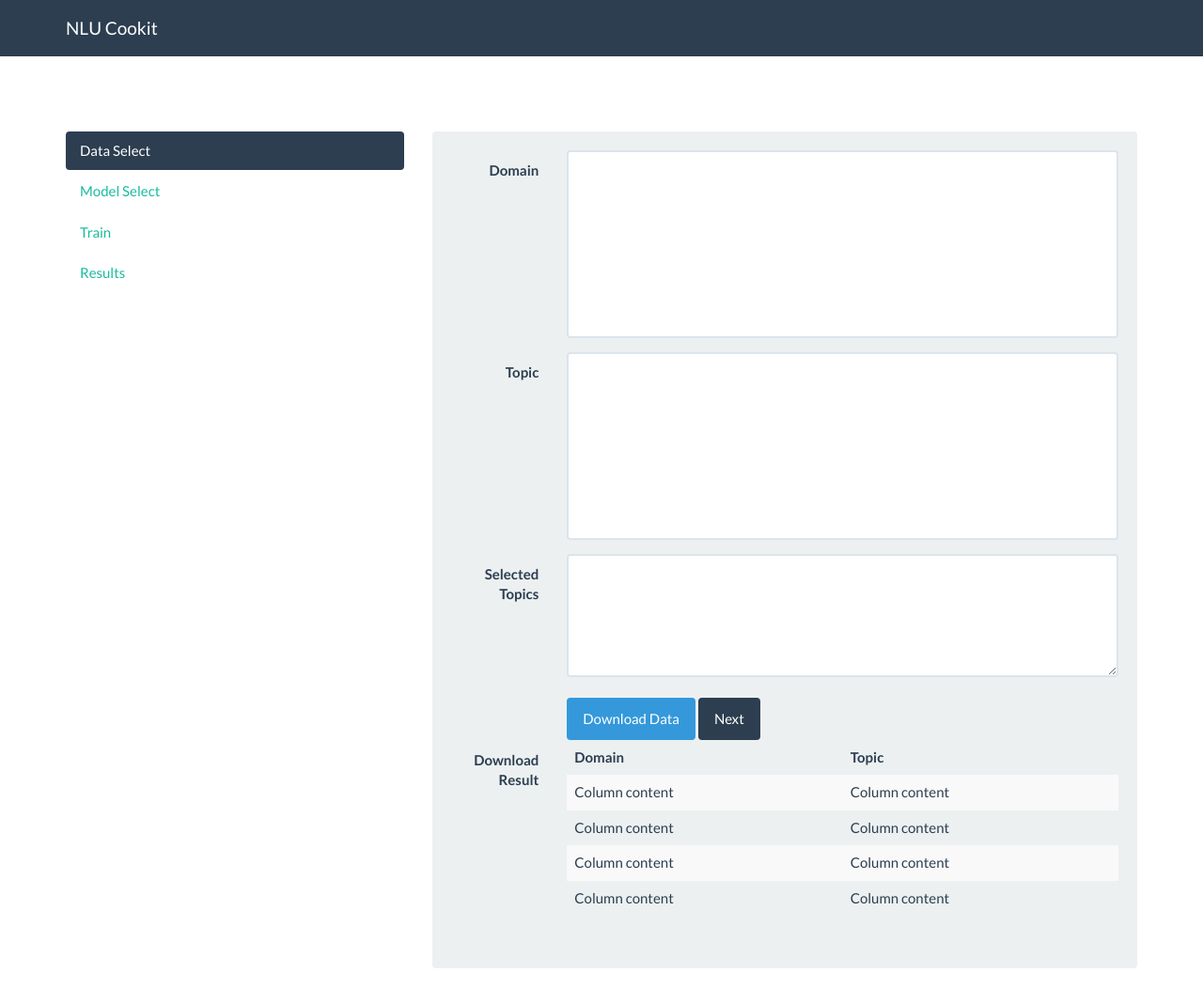
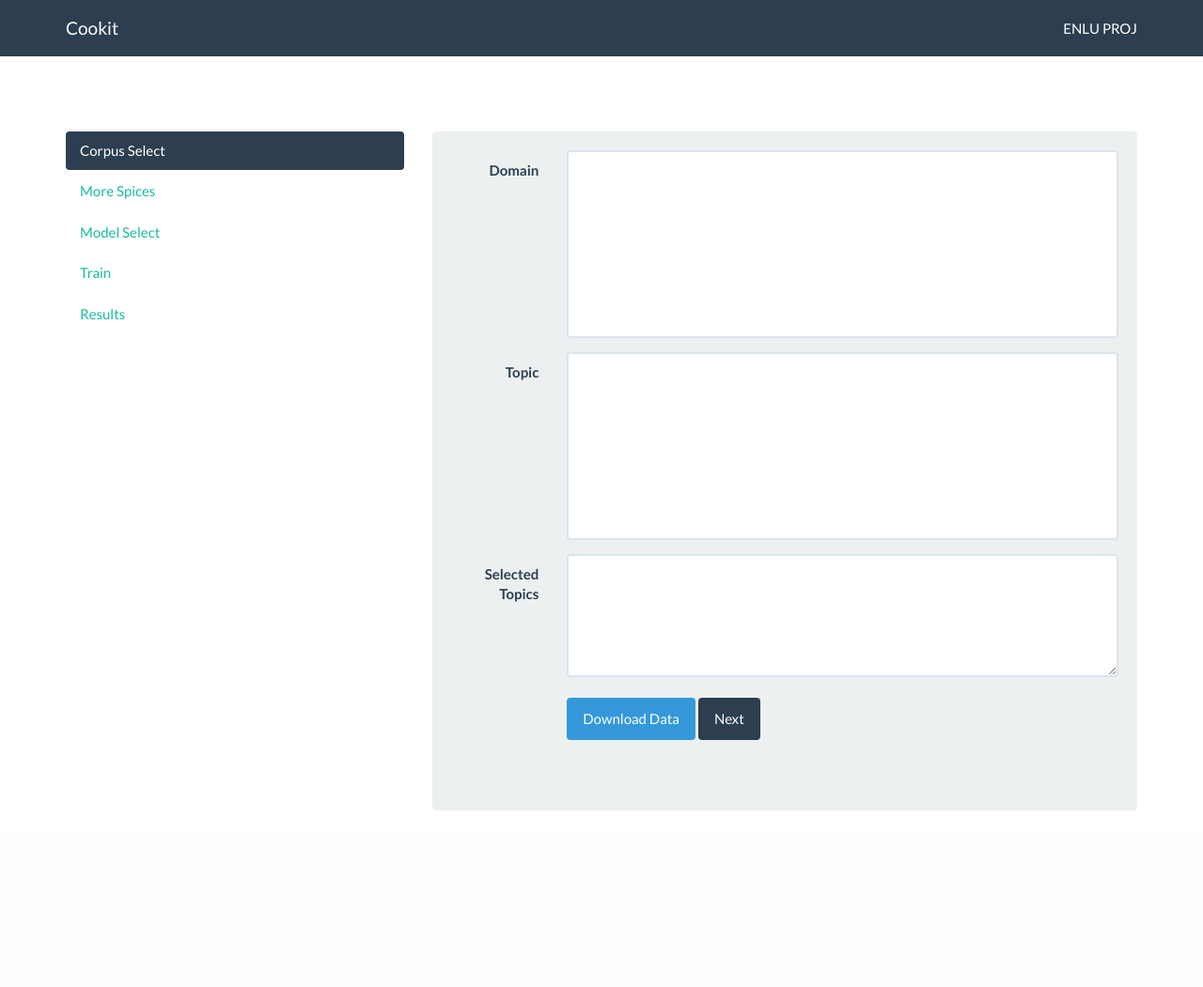
Before and after one commit to HevLfreis/Cookit, a Django app: page /index/ in a window 1280 px wide. Shown: the whole page at 94% size. After the commit the page ends 863 px from the top, so only its background shows below. Run offline with Django 3.2, Linux system fonts and the light colour scheme; lists and menus that the app fills with data are empty; some libraries are stand-ins or nearby versions.

Commit message:
update 615

```diff
--- a/NLU/constants.py
+++ b/NLU/constants.py
@@ -4,7 +4,11 @@
 # Date: 2016/6/10
 # Time: 18:22
 #
+import os
+
 from Cookit.settings import STATICFILES_DIRS
 
 NLU_TOPIC = {}
 STATIC_FOLDER = STATICFILES_DIRS[0]
+
+TEMP_PATH = os.path.join(STATIC_FOLDER, 'temp')
--- a/NLU/templates/NLU/data.html
+++ b/NLU/templates/NLU/data.html
@@ -2,7 +2,7 @@
 <html lang="en" xmlns="http://www.w3.org/1999/html" xmlns="http://www.w3.org/1999/html">
   <head>
     <meta charset="utf-8">
-    <title>Cookit | Data Select</title>
+    <title>Cookit | Corpus Select</title>
     <meta name="viewport" content="width=device-width, initial-scale=1">
     <meta http-equiv="X-UA-Compatible" content="IE=edge" />
     <link rel="stylesheet" href="/static/bootstrap/css/bootstrap.min.css" media="screen">
@@ -13,18 +13,24 @@
       <script src="../bower_components/html5shiv/dist/html5shiv.js"></script>
       <script src="../bower_components/respond/dest/respond.min.js"></script>
     <![endif]-->
-    <script>
 
+    <style>
+      td {
+        width: 50%;
+      }
+    </style>
 
-    </script>
   </head>
   <body>
     <div class="navbar navbar-default navbar-fixed-top">
       <div class="container">
         <div class="navbar-header">
-          <a href="../" class="navbar-brand">NLU Cookit </a>
+          <a href="../" class="navbar-brand">Cookit </a>
 
         </div>
+        <ul class="nav navbar-nav navbar-right">
+            <li><a href="#">ENLU PROJ</a></li>
+        </ul>
 
       </div>
     </div>
@@ -35,7 +41,8 @@
 
             <div class="bs-component">
               <ul class="nav nav-pills nav-stacked">
-                <li class="active"><a href="#">Data Select</a></li>
+                <li class="active"><a href="#">Corpus Select</a></li>
+                <li><a href="#">More Spices</a></li>
                 <li><a href="#">Model Select</a></li>
                 <li><a href="#">Train</a></li>
                 <li><a href="#">Results</a></li>
@@ -77,49 +84,22 @@
                       </div>
                     {% endfor %}
                   </div>
-                  <div class="form-group">
+
+                  <div id="form-last" class="form-group">
                     <label for="table" class="col-lg-2 control-label">Selected Topics</label>
-                    <div class="col-lg-10">
+                    <div class="col-lg-10" style="padding-bottom: 40px">
                       <textarea class="form-control" rows="5" id="submit-text"></textarea>
                       </br>
                       <button id="download" type="button" class="btn btn-info">Download Data</button>
                       <button type="submit" class="btn btn-primary">Next</button>
 
                     </div>
-                    <label for="table" class="col-lg-2 control-label">Download Result</label>
-                    <div class="col-lg-10">
-                      <table class="table table-striped table-hover ">
-                        <thead>
-                        <tr>
-                          <th>Domain</th>
-                          <th>Topic</th>
-                        </tr>
-                        </thead>
-                        <tbody>
-                        <tr>
-                          <td>Column content</td>
-                          <td>Column content</td>
-                        </tr>
-                        <tr>
-                          <td>Column content</td>
-                          <td>Column content</td>
-                        </tr>
-                        <tr>
-                          <td>Column content</td>
-                          <td>Column content</td>
-                        </tr>
-                        <tr>
-                          <td>Column content</td>
-                          <td>Column content</td>
-                        </tr>
-                        </tbody>
-                      </table>
-                    </div>
+
                   </div>
 
                 </fieldset>
               </form>
-
+            </div>
           </div>
         </div>
       </div>
@@ -133,15 +113,14 @@
       $('#domain').change(function(){
 
        $('.topic').hide();
-       console.log($(this).val());
+
        var domain = $(this).val();
        $('#'+$(this).children('option:selected').val()).show().children().dblclick(function(){
-         console.log($(this).val());
          $('#submit-text').val($('#submit-text').val()+domain+'.'+$(this).val()+';');
        });
       }).children().dblclick(function(){
        var domain = $(this).val();
-       console.log(domain);
+
        $.each($('#form-'+$(this).val()).children(), function(){
          $('#submit-text').val($('#submit-text').val()+domain+'.'+$(this).val()+';');
        });
@@ -149,6 +128,13 @@
 
 
       $('#download').click(function(){
+        var dl_btn = $(this);
+        if(!$('#submit-text').val()) {
+          alert('Please select at least one topic ! ');
+          return
+        }
+
+        dl_btn.addClass('disabled');
 
         $.ajax({
           url: {% url 'downcorpus' %},
@@ -156,9 +142,10 @@
           type: 'post',
           data: {topics:$('#submit-text').val()},
           success: function (result) {
-            var filename = JSON.parse(result).filename;
-            var errors = JSON.parse(result).errors;
-            console.log(errors);
+            dl_btn.removeClass('disabled');
+            var filename = result.filename;
+            $('#form-last').append(result.html);
+
             window.location.href='/static/temp/'+filename+'.zip';
             $('#submit-text').val('');
 
@@ -166,10 +153,6 @@
         });
       })
 
-
-
-
-
     </script>
   </body>
 </html>
--- a/NLU/views.py
+++ b/NLU/views.py
@@ -1,9 +1,11 @@
 import json
 import random
-from django.http import HttpResponse
+from django.http import HttpResponse, JsonResponse
 from django.shortcuts import render
 
 # Create your views here.
+from django.template.loader import get_template
+
 from NLU.constants import NLU_TOPIC
 from NLU.methods import init, get_corpus_file
 
@@ -35,4 +37,7 @@ def downcorpus(request):
 
         # response = HttpResponse(FileWrapper(corpus_file.getvalue()), content_type='application/zip')
         # response['Content-Disposition'] = 'attachment; filename=myfile.zip'
-        return HttpResponse(json.dumps(res))
+        # return HttpResponse(json.dumps(res))
+        t = get_template('NLU/data_res.html')
+        html = t.render(res['topics'])
+        return JsonResponse({'filename': res['filename'], 'html': html}, safe=False)
```
Also changed, not shown: NLU/methods.py (+18 -10 lines), NLU/templates/NLU/data_res.html (added, +26 -0 lines), NLU/tests.py (+47 -8 lines), NLU/migrations/0002_remove_corpus_last_modified_backup.py (added), README.md.
